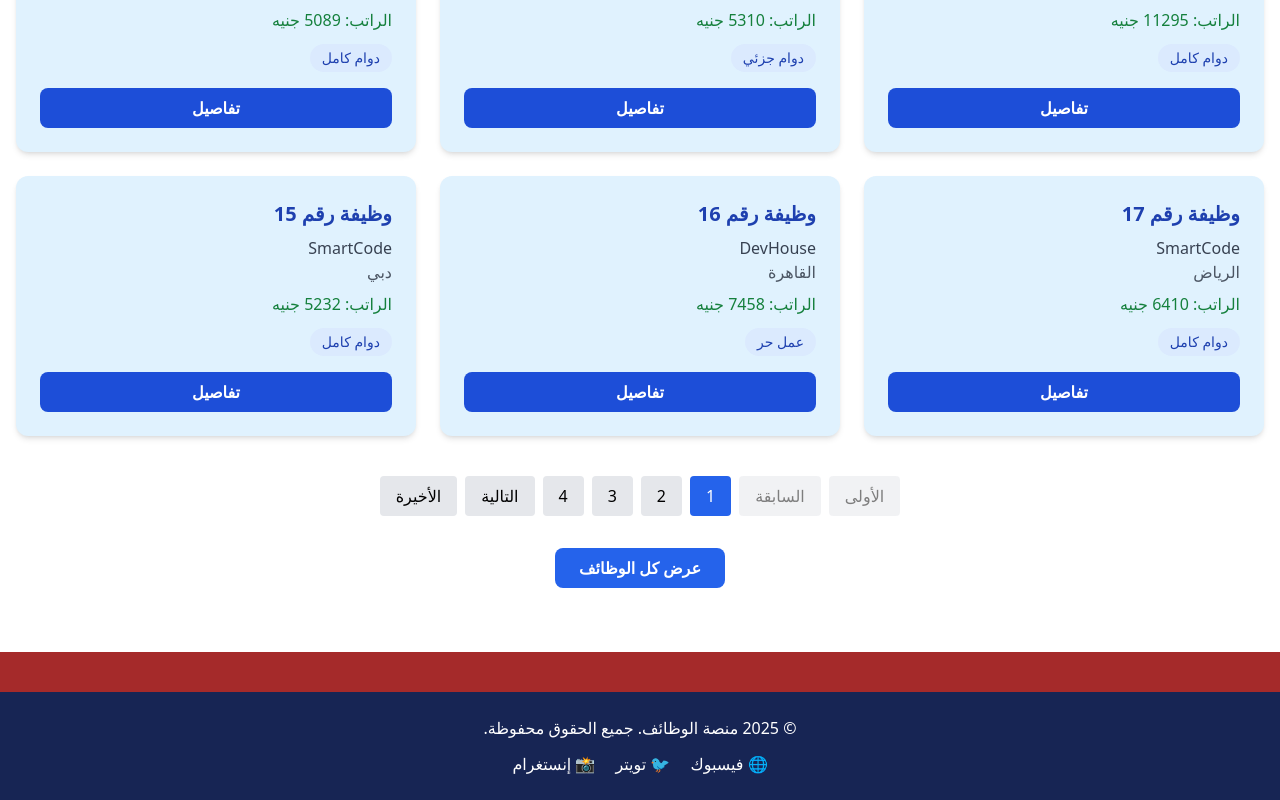
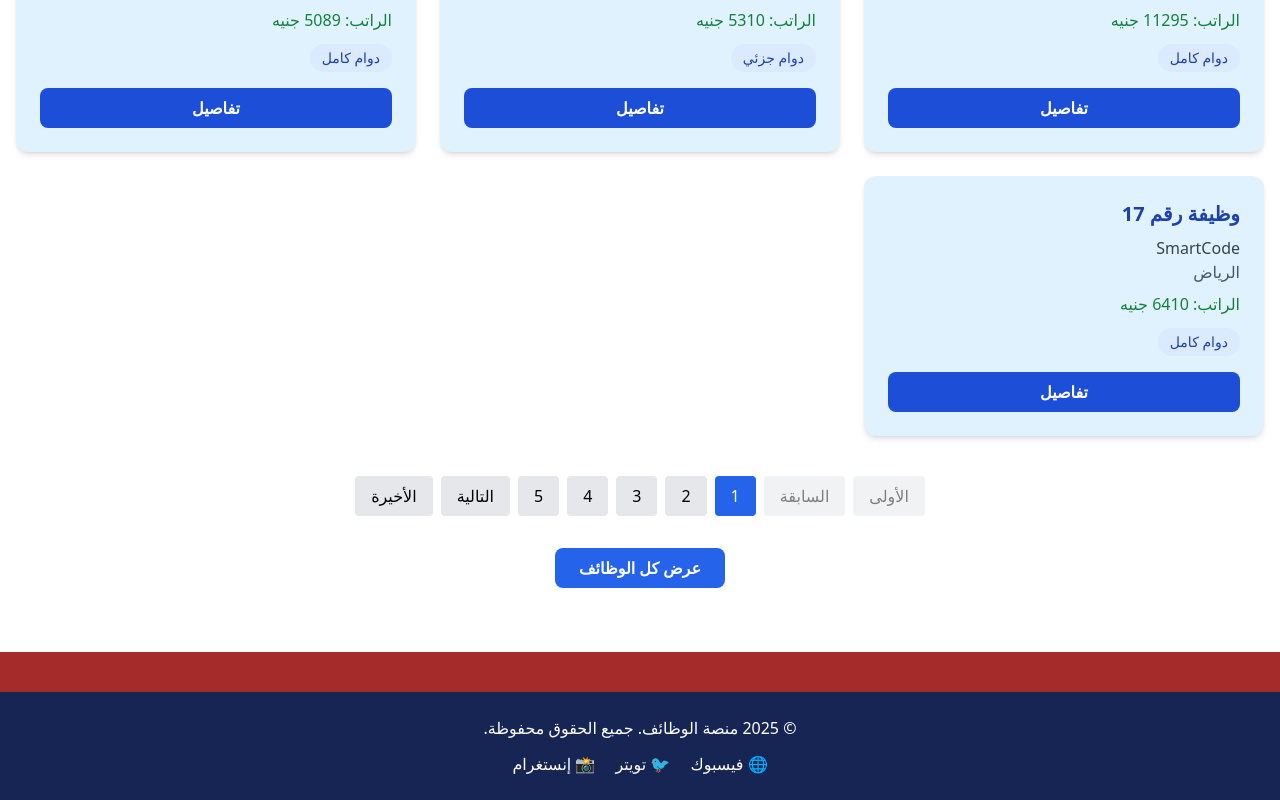
Before and after one commit to eyjoprogrammers/job-platform-frontend-7-7-2025-2, a React (Create React App) app: page / in a window 1280 px wide. Shown: the part 1024-1824 px from the top of the page. Built offline with nearby package versions, Linux system fonts and the light colour scheme.

Commit message:
تعديل صفحة الوظائف

```diff
--- a/src/pages/Home.js
+++ b/src/pages/Home.js
@@ -4,7 +4,7 @@ import { Link } from "react-router-dom";
 const Home = () => {
   const [jobs, setJobs] = useState([]);
   const [currentPage, setCurrentPage] = useState(1);
-  const jobsPerPage = 6;
+  const jobsPerPage =4;
 
   useEffect(() => {
     fetch(process.env.PUBLIC_URL + "/data/api.json")
--- a/src/pages/Jobs.js
+++ b/src/pages/Jobs.js
@@ -6,7 +6,7 @@ const Jobs = () => {
   const [filterLocation, setFilterLocation] = useState("");
   const [filterType, setFilterType] = useState("");
   const [currentPage, setCurrentPage] = useState(1);
-  const jobsPerPage = 5;
+  const jobsPerPage = 4;
 
   useEffect(() => {
     fetch(process.env.PUBLIC_URL + "/data/api.json")
```
